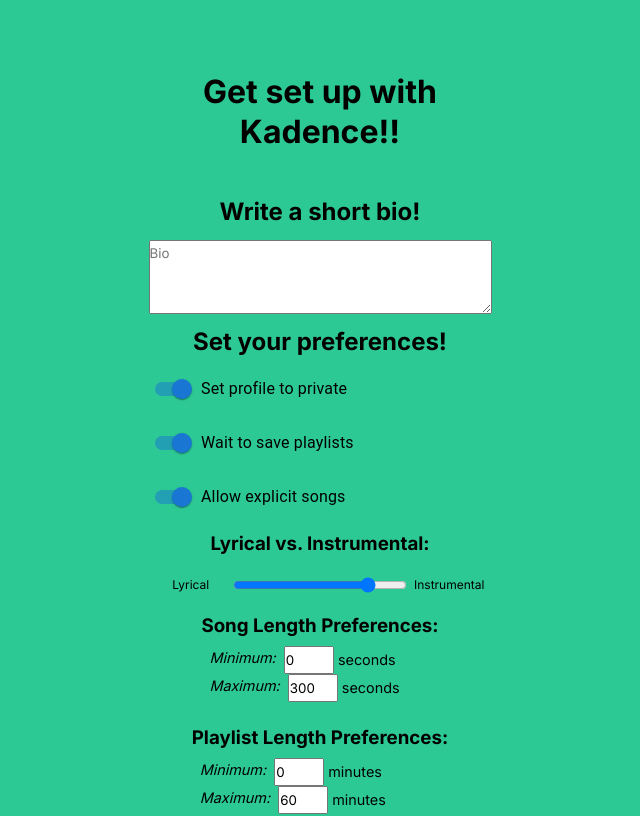
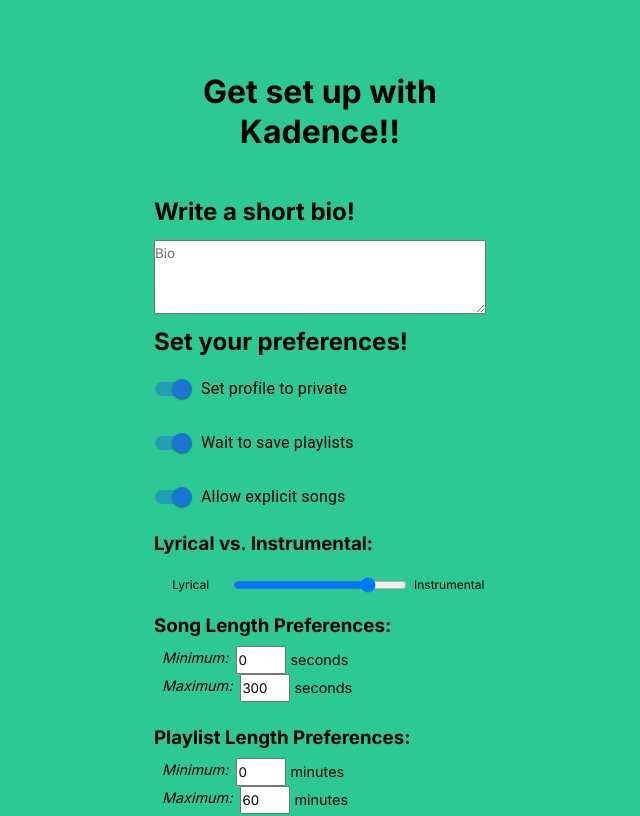
Before and after one commit to AverySchaefer/Kadence_New, a Next.js app in the folder kadence/: page /registerInfo in a window 1280 px wide. Shown: the top 816 px of the page, without its empty margins (320-960 px from the left). Built offline with nearby package versions, Linux system fonts and the light colour scheme.

Commit message:
Clean up after linter fix

```diff
--- a/kadence/pages/registerInfo.js
+++ b/kadence/pages/registerInfo.js
@@ -1,17 +1,15 @@
 import * as React from 'react';
-import { useState } from 'react';
 import Head from 'next/head';
-import Link from 'next/link';
 import styles from '@/styles/Register.module.css';
-import Textbox from '@/components/Textbox';
 import Button from '@/components/Button';
-import { Inter } from '@next/font/google';
 import Switch from '@mui/material/Switch';
 import FormControlLabel from '@mui/material/FormControlLabel';
 import { languages, genres, moods } from '@/lib/promptOptions';
-import { MenuItem, Select, InputLabel, FormControl, Box } from '@mui/material';
 import { useRouter } from 'next/router';
-import {useSession, signIn, signOut} from 'next-auth/react';
+import { signIn } from 'next-auth/react';
+import { useState } from 'react';
+import { Inter } from '@next/font/google';
+
 
 
 import NetworkAPI from '@/lib/networkAPI';
@@ -104,7 +102,7 @@ export default function Register() {
             </Head>
             <main className={[inter.className, styles.main].join(' ')}>
                 <div
-                    className={styles.form}
+                    className={styles.formInfo}
                 >
                     <h1 className={styles.title}>Get set up with</h1>
                     <h1 className={styles.title}>Kadence!!</h1>
```
